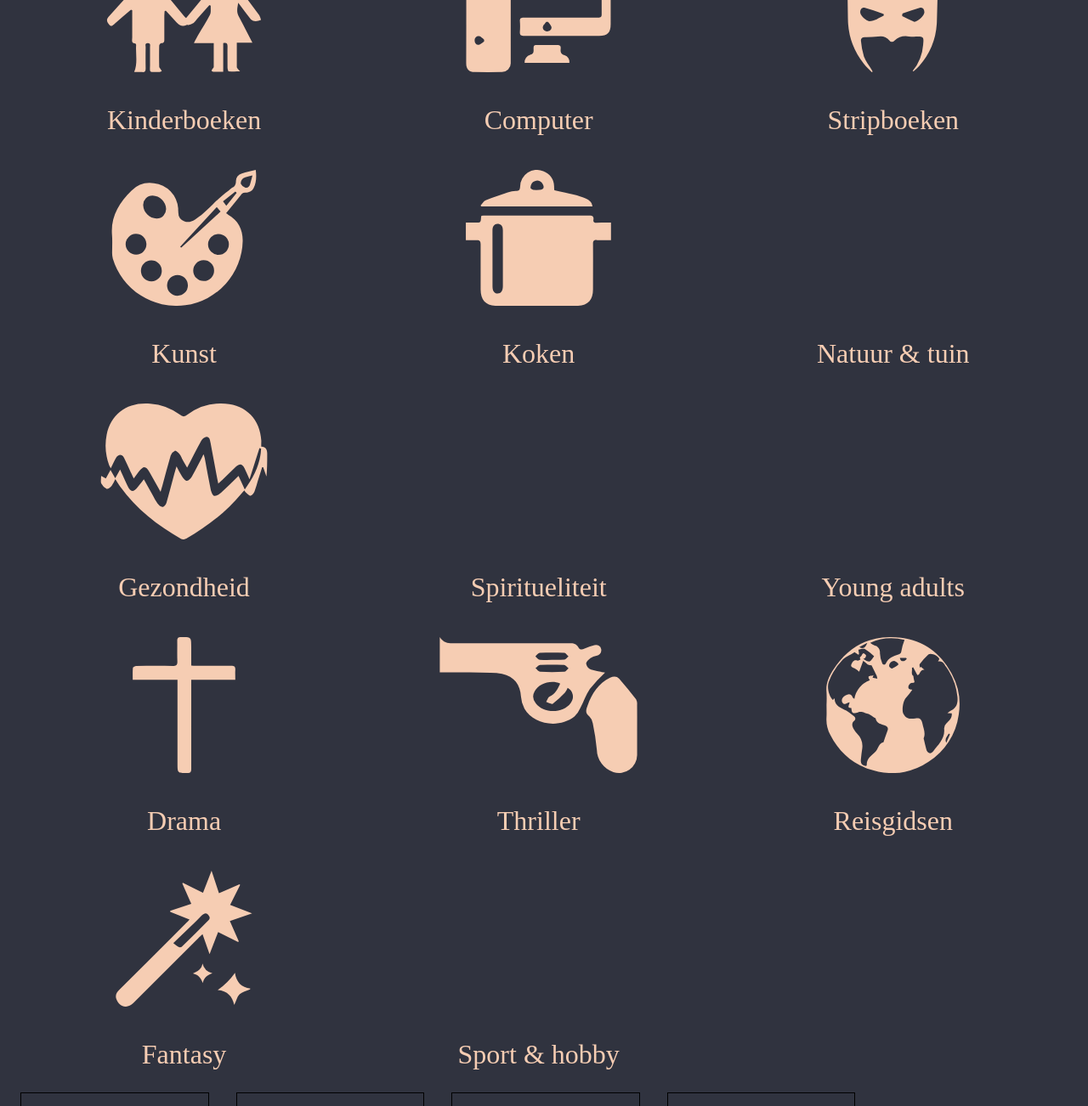
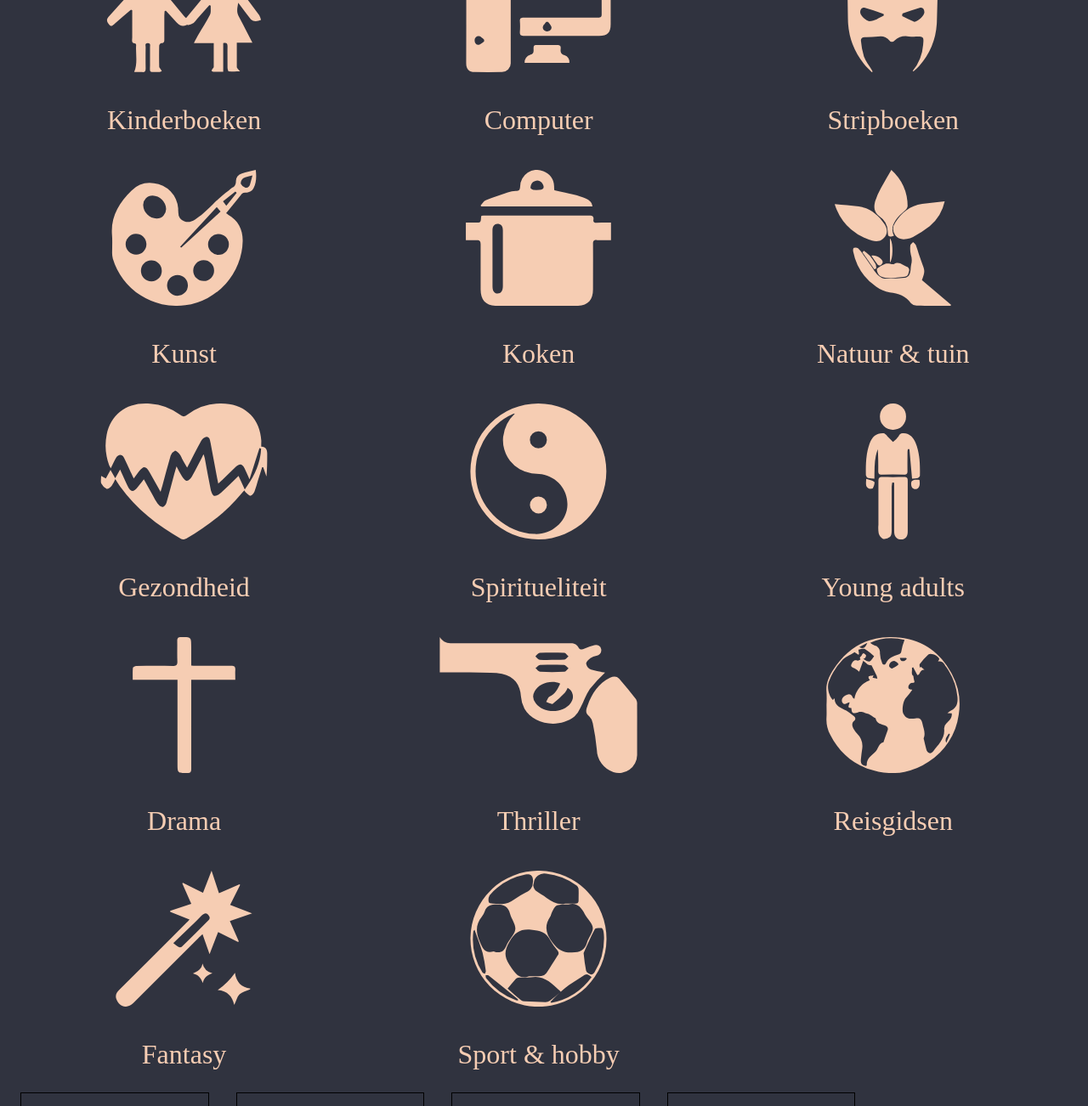
Before and after one commit to joey1006/proefje, a PHP site: page /?page=categories in a window 1280 px wide. Shown: the part 480-1782 px from the top of the page at 85% size. Run offline with PHP 8.4, Linux system fonts and the light colour scheme; data comes from the database, SQL or seed files in the repository; data that the repository does not hold is empty.

Commit message:
changes database and ids names

```diff
--- a/css/style.css
+++ b/css/style.css
@@ -100,16 +100,16 @@ color: #DC735C;
 #categories ul #Koken::before {
     background-image: url('../images/icons/Asset%2016_Pan.svg');}
 
-#categories ul #Natuur_tuin::before {
+#categories ul #Natuur::before {
     background-image: url('../images/icons/Asset%2015_nature.svg');}
 
 #categories ul #Gezondheid::before {
     background-image: url('../images/icons/Asset%2010_heart.svg');}
 
-#categories ul #Spiritueliteit::before {
+#categories ul #Spiritualiteit::before {
     background-image: url('../images/icons/Asset%2013_YinYang.svg');}
 
-#categories ul #Young_adults::before {
+#categories ul #Youngadult::before {
     background-image: url('../images/icons/Asset%2012_man.svg');}
 
 #categories ul #Drama::before {
@@ -124,7 +124,7 @@ color: #DC735C;
 #categories ul #Fantasy::before {
     background-image: url('../images/icons/Asset%207_magicWand.svg');}
 
-#categories ul #Sport_hobby::before {
+#categories ul #Sporthobby::before {
     background-image: url('../images/icons/Asset%205_soccerBall.svg');}
 
 /*navigation*/
```
